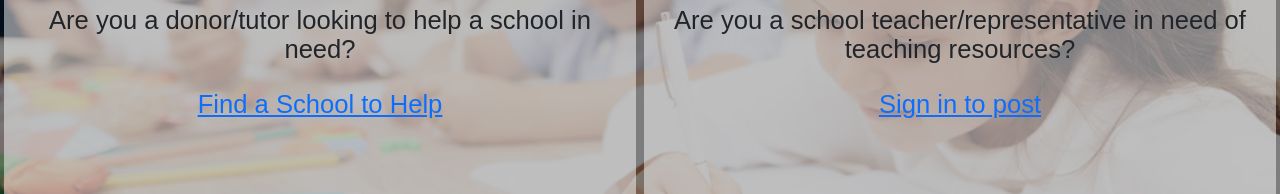
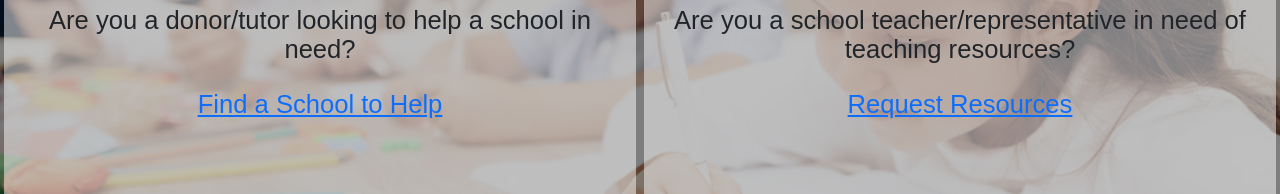
Before and after one commit to UW-INFO442-AU22/TheresAJohn, a React (Create React App) app in the folder client/: page / in a window 1280 px wide. Shown: the part 436-630 px from the top of the page. Built offline with nearby package versions, Linux system fonts and the light colour scheme.

Commit message:
Implement new state to keep track of login status so that the user does not need to login every time they go to request page

```diff
--- a/client/src/components/App.js
+++ b/client/src/components/App.js
@@ -1,6 +1,6 @@
-import React from "react"
+import React, { useState, useEffect } from "react"
 import { Routes, Route } from "react-router-dom"
-import { CreateHome } from './homePage'
+import { Home } from './homePage'
 import FindSchool from "./FindSchool";
 import Navbar from "./../widgets/Navbar";
 import {UserAuthSignIn, UserAuthRegister} from "./UserAuth.js"
@@ -9,6 +9,14 @@ import { Footer } from "./../widgets/Footer";
 import './../stylesheets/App.css'
 
 function App() {
+  const [loginStatus, setLoginStatus] = useState(false);
+
+  useEffect(() => {
+    let status = (sessionStorage.getItem("email")) ? true : false;
+    setLoginStatus(status);
+    console.log(sessionStorage);
+    console.log(loginStatus);
+  });
 
   return (
     <div className="App">
@@ -16,8 +24,9 @@ function App() {
         <Navbar />
       </header>
       <Routes>
-        <Route path="/" element={<CreateHome />} />
-        <Route path="resource" exact={true} element={<FindSchool />} />
+        <Route path="/" element={<Home loginStatus={loginStatus} />} />
+        <Route path="school" exact={true} element={<FindSchool />} />
+        <Route path="donor" exact={true} element={<FindSchool />} />
         <Route path="signin" element={<UserAuthSignIn />} />
         <Route path="register" element={<UserAuthRegister />} />
       </Routes>
--- a/client/src/components/FindSchool.js
+++ b/client/src/components/FindSchool.js
@@ -50,7 +50,7 @@ function FindSchool() {
       });
       setSchoolPosts(posts);
     });
-  }, [])
+  }, [toggleSchoolPopup])
 
   // Check if inputs from user are valid
   function validInputs() {
--- a/client/src/components/UserAuth.js
+++ b/client/src/components/UserAuth.js
@@ -25,7 +25,7 @@ export function UserAuthSignIn() {
                     sessionStorage.setItem("fullName", userInfo.fullName)
                     sessionStorage.setItem("email", userInfo.email)
                     sessionStorage.setItem("schoolName", userInfo.schoolName)
-                    window.location.href = "/resource"
+                    window.location.href = "/school"
                 }
             });
     }
--- a/client/src/components/homePage.js
+++ b/client/src/components/homePage.js
@@ -16,17 +16,17 @@ import { Link } from "react-router-dom"
 
 // }
 
-export function CreateHome() {
+// export function CreateHome() {
+//     return (
+//         <div className="landing-page">
+//             <Home />
+//         </div>
+//     )
+// }
+
+export function Home(props) {
     return (
         <div className="landing-page">
-            <Home />
-        </div>
-    )
-}
-
-export function Home() {
-    return (
-        <main>
             <div className="hero-image">
                 <div className="hero-text">
                     <h1>Welcome to Rural school connect</h1>
@@ -37,16 +37,16 @@ export function Home() {
                 <div className="float-child">
                     <div className="mainDiv">
                         <p>Are you a donor/tutor looking to help a school in need?</p>
-                        <Link className="mainButton" to={"/resource"}>Find a School to Help</Link>
+                        <Link className="mainButton" to={"/donor"}>Find a School to Help</Link>
                     </div>
                 </div>
                 <div className="float-child">
                     <div className="mainDiv">
                         <p>Are you a school teacher/representative in need of teaching resources?</p>
-                        <Link className="mainButton" to={"/signin"}>Sign in to post</Link>
+                        <Link className="mainButton" to={ !props.loginStatus ? "/signin" : "/school"}>Request Resources</Link>
                     </div>
                 </div>
             </div>
-        </main>
+        </div>
     )
 }
```
